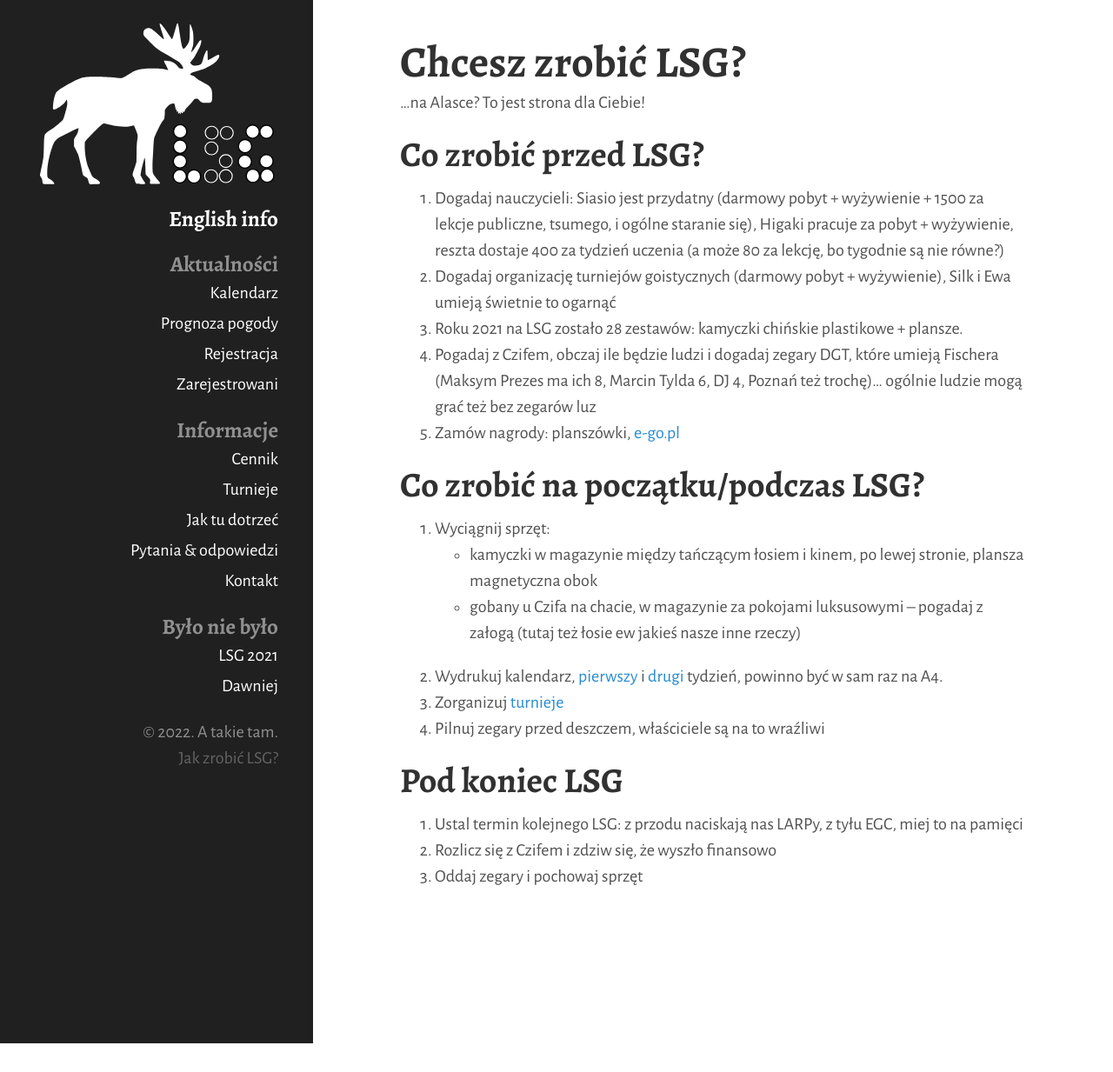
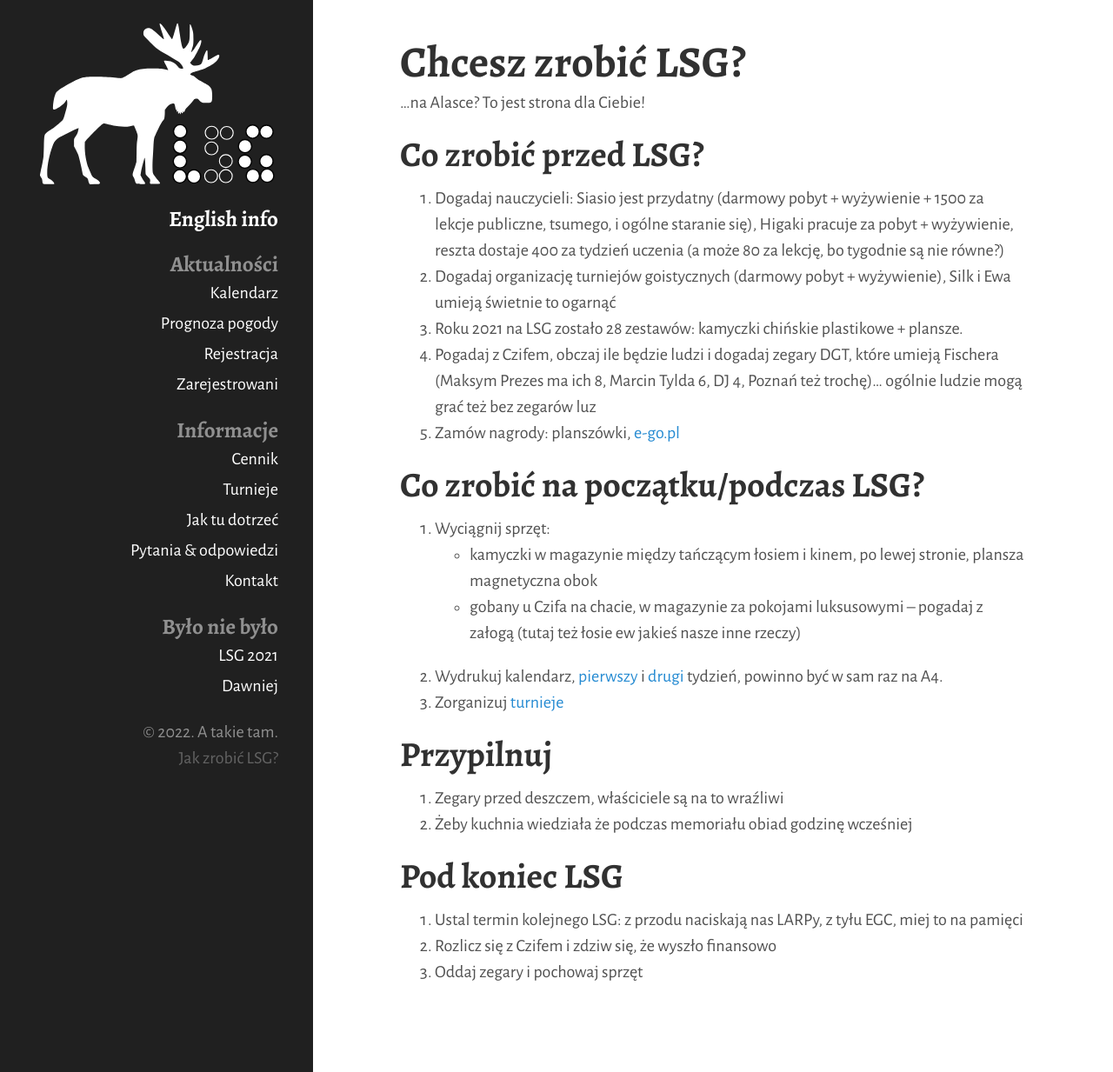
Before and after one commit to tasuki/lsg, a Jekyll site: the page built from organizacja.md, in a window 1280 px wide. Shown: the whole page at 87% size. Built offline with Jekyll 4.4.1, drawn with Linux system fonts in a browser that asks for light colours; nearby versions of some CDN libraries; before the commit the page ends 1200 px from its top, so only the background shows below that.

Commit message:
Memoriałowy obiad
Bo raz zapomniałem a Higaki do dziś się ze mnie za to śmieje...

```diff
--- a/organizacja.md
+++ b/organizacja.md
@@ -20,7 +20,10 @@ title: Organizacja
   - gobany u Czifa na chacie, w magazynie za pokojami luksusowymi -- pogadaj z załogą (tutaj też łosie ew jakieś nasze inne rzeczy)
 1. Wydrukuj kalendarz, [pierwszy](/kalendarz-1) i [drugi](/kalendarz-2) tydzień, powinno być w sam raz na A4.
 1. Zorganizuj [turnieje](/organizacja/turnieje)
-1. Pilnuj zegary przed deszczem, właściciele są na to wraźliwi
+
+## Przypilnuj
+1. Zegary przed deszczem, właściciele są na to wraźliwi
+1. Żeby kuchnia wiedziała że podczas memoriału obiad godzinę wcześniej
 
 ## Pod koniec LSG
 1. Ustal termin kolejnego LSG: z przodu naciskają nas LARPy, z tyłu EGC, miej to na pamięci
```
